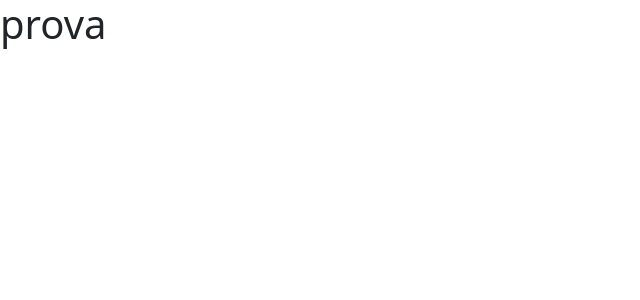
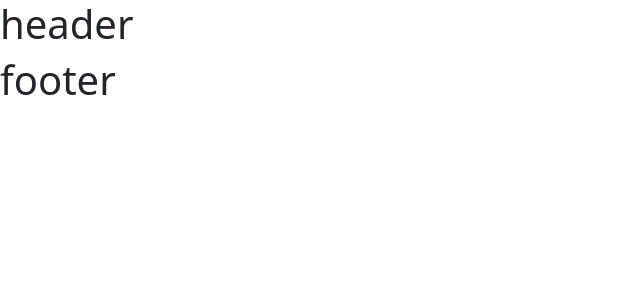
Before and after one commit to daniloeberli/vite-boolfolio, a Vue app: page / in a window 1280 px wide. Shown: the top 300 px of the page, without its empty margins (0-640 px from the left). Built offline with nearby package versions, Linux system fonts and the light colour scheme.

Commit message:
feat: milestone 3

```diff
--- a/src/App.vue
+++ b/src/App.vue
@@ -1,11 +1,25 @@
 <script >
 import axios from 'axios';
+import AppHeader from './components/AppHeader.vue';
+import AppFooter from './components/AppFooter.vue';
+
+export default {
+    name: 'App',
+    data() {
+        return {
+
+        }
+    },
+    components: {
+        AppHeader,
+        AppFooter
+    }
+}
 </script>
 
 <template>
-    <h1>prova</h1>
+    <AppHeader></AppHeader>
+    <AppFooter></AppFooter>
 </template>
 
-<style scoped>
-
-</style>
+<style scoped></style>
--- /dev/null
+++ b/src/components/AppFooter.vue
@@ -0,0 +1,15 @@
+<script >
+export default{
+    name: 'AppFooter'
+}
+</script>
+
+<template>
+    <footer>
+        <h1>footer</h1>
+    </footer>
+</template>
+
+<style scoped>
+
+</style>
--- /dev/null
+++ b/src/components/AppHeader.vue
@@ -0,0 +1,15 @@
+<script >
+export default{
+    name: 'AppHeader'
+}
+</script>
+
+<template>
+    <header>
+        <h1>header</h1>
+    </header>
+</template>
+
+<style scoped>
+
+</style>
```
